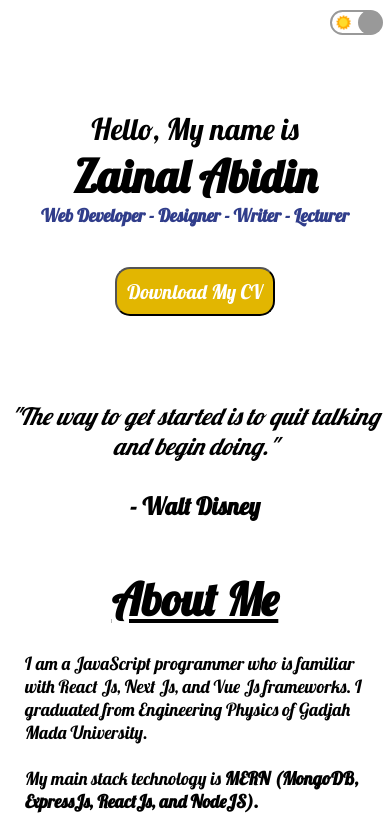
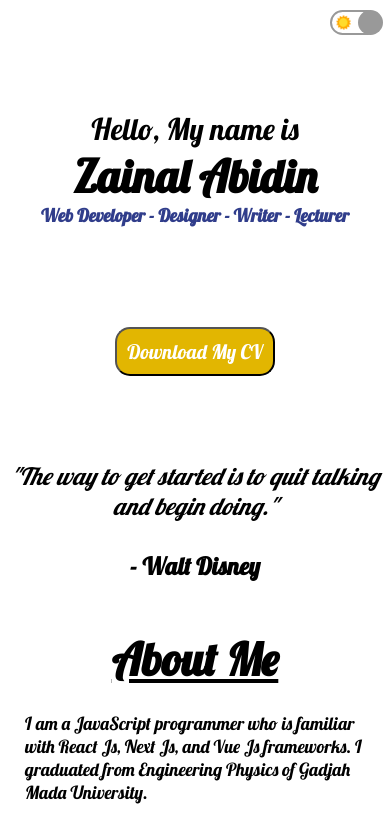
Before and after one commit to zabidin384/zainal-portfolio, a React (Create React App) app: page / in a window 390 px wide. Shown: the top 828 px of the page. Built offline with nearby package versions, Linux system fonts and the light colour scheme.

Commit message:
Update home.css

```diff
--- a/src/components/home.css
+++ b/src/components/home.css
@@ -122,7 +122,7 @@
 	.h-title-item {
 		justify-content: center;
 	}
-	.h-cv button {
+	.h-cv {
 		margin-top: 15px;
 	}
 	.h-desc {
```
